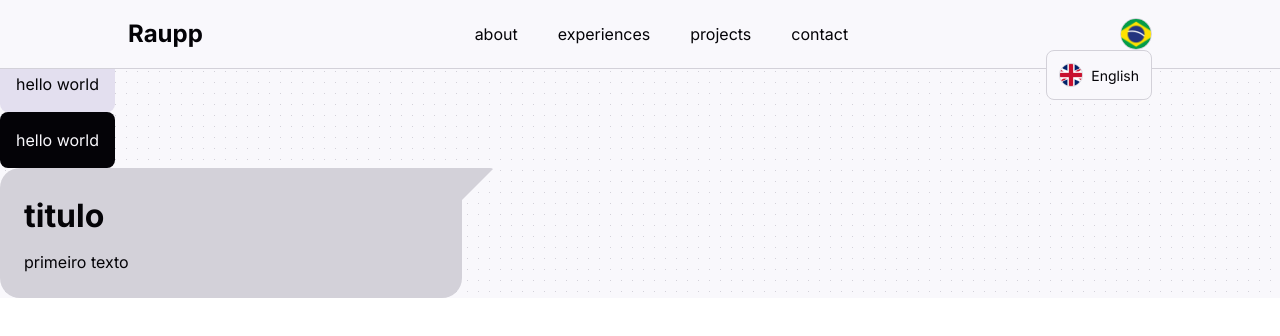
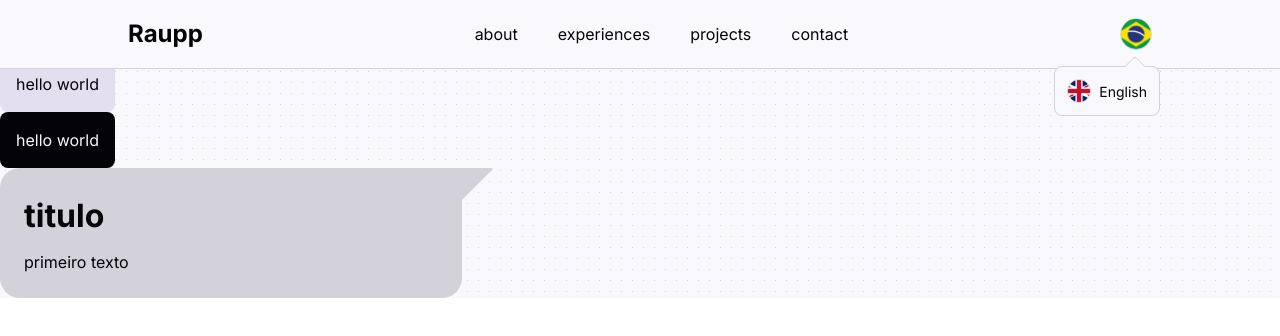
Before and after one commit to michel-raupp/portifolio-v3, a React (Vite) app: page / in a window 1280 px wide. Both pictures are taken after a click on the button "Open language options". Shown: the top 336 px of the page. Built offline with nearby package versions, Linux system fonts and the light colour scheme.

Commit message:
feat: add visual details to Language Switch component

```diff
--- a/src/components/molecules/LanguageSwitch/components/LanguageButton/index.tsx
+++ b/src/components/molecules/LanguageSwitch/components/LanguageButton/index.tsx
@@ -18,12 +18,15 @@ const LanguageButton = ({
   handleOpen,
   t,
 }: ILanguageButton) => {
-  const currentLanguage = language === LANGUAGES.PT ? "portuguese" : "english";
   const flagSrc = language === LANGUAGES.PT ? PT_FLAG : EN_FLAG;
 
   return (
-    <FlagButton onClick={handleOpen} $darkMode={isDarkMode}>
-      <FlagImg src={flagSrc} alt={t(currentLanguage)} $darkMode={isDarkMode} />
+    <FlagButton
+      onClick={handleOpen}
+      $darkMode={isDarkMode}
+      aria-label={t("openLangOptions")}
+    >
+      <FlagImg src={flagSrc} alt="flag" $darkMode={isDarkMode} aria-hidden />
     </FlagButton>
   );
 };
--- a/src/components/molecules/LanguageSwitch/components/Option/index.tsx
+++ b/src/components/molecules/LanguageSwitch/components/Option/index.tsx
@@ -51,6 +51,7 @@ const Option = ({
     <LanguageOption
       $darkMode={isDarkMode}
       onClick={() => choseLanguage(targetLanguage.value)}
+      tabIndex={0}
     >
       <ImgContainer $darkMode={isDarkMode}>
         <FlagImg
--- a/src/components/molecules/LanguageSwitch/index.tsx
+++ b/src/components/molecules/LanguageSwitch/index.tsx
@@ -4,7 +4,7 @@ import { useTranslation } from "react-i18next";
 import { LANGUAGES, TLanguage, useI18nStore, useThemeStore } from "@/stores";
 
 import { LanguageButton, Option } from "./components";
-import { SelectWindow, StyledSwitch } from "./styles";
+import { SelectWindow, StyledSwitch, Tail } from "./styles";
 
 import PT_FLAG from "@/assets/flags/pt-BR.png";
 import EN_FLAG from "@/assets/flags/en-US.png";
@@ -50,7 +50,12 @@ const LanguageSwitch = () => {
         t={t}
       />
       {isOpen && (
-        <SelectWindow $darkMode={isDarkMode} tabIndex={0}>
+        <SelectWindow
+          $darkMode={isDarkMode}
+          aria-modal
+          aria-label={t("languageOptions")}
+        >
+          <Tail $darkMode={isDarkMode} aria-hidden />
           <Option
             data={translates}
             language={language}
--- a/src/components/molecules/LanguageSwitch/styles.ts
+++ b/src/components/molecules/LanguageSwitch/styles.ts
@@ -64,8 +64,8 @@ export const SelectWindow = styled.div<IProps>`
   display: flex;
   flex-direction: column;
   position: absolute;
-  top: 32px;
-  right: 0;
+  top: 150%;
+  right: -8px;
   z-index: 10;
   padding: 4px;
   border-radius: 8px;
@@ -74,3 +74,20 @@ export const SelectWindow = styled.div<IProps>`
   border: 1px solid
     ${({ $darkMode }) => ($darkMode ? DARK_THEME.lightGray : LIGHT_THEME.gray)};
 `;
+
+export const Tail = styled.div<IProps>`
+  position: absolute;
+  top: 0;
+  right: 16px;
+  clip-path: polygon(0 0, 100% 100%, 0 100%);
+  background-color: ${({ $darkMode }) =>
+    $darkMode ? DARK_THEME.gray : LIGHT_THEME.background};
+  border-radius: 0px 0 0 4px;
+  width: 16px;
+  height: 16px;
+  top: -8px;
+  rotate: 135deg;
+  border: 1px solid
+    ${({ $darkMode }) =>
+      $darkMode ? DARK_THEME.lightGray : LIGHT_THEME.lightGray};
+`;
```
